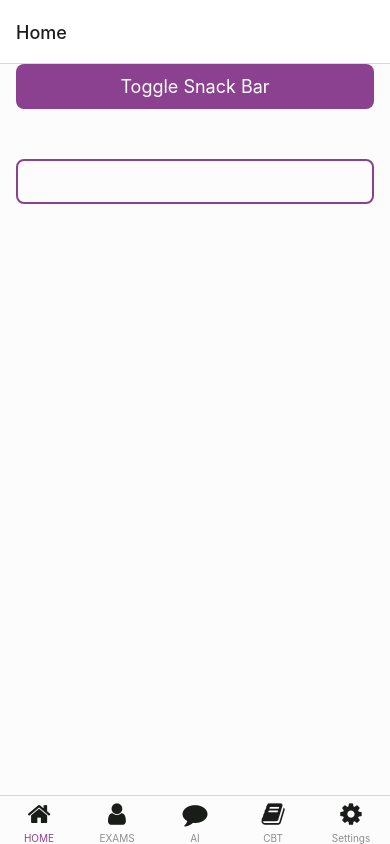
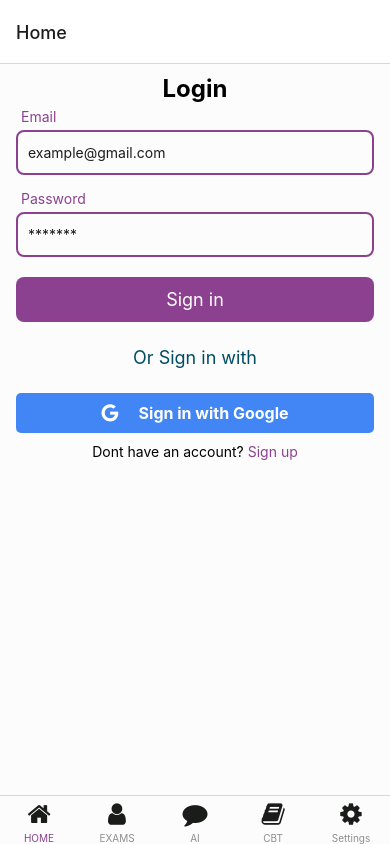
Before and after one commit to sproutjeph/ExamGPTReactNative, a React Native app: screen /Feed in a window 390 px wide. Built offline with nearby package versions, Linux system fonts and the light colour scheme.

Commit message:
sign in view

```diff
--- a/package.json
+++ b/package.json
@@ -16,6 +16,7 @@
     "@react-navigation/native": "^6.1.8",
     "@react-navigation/native-stack": "^6.9.14",
     "react": "18.2.0",
+    "react-hook-form": "^7.47.0",
     "react-native": "0.72.5",
     "react-native-gesture-handler": "^2.13.1",
     "react-native-pager-view": "^6.2.1",
@@ -23,7 +24,8 @@
     "react-native-safe-area-context": "^4.7.2",
     "react-native-screens": "^3.25.0",
     "react-native-tab-view": "^3.5.2",
-    "react-native-vector-icons": "^10.0.0"
+    "react-native-vector-icons": "^10.0.0",
+    "zod": "^3.22.3"
   },
   "devDependencies": {
     "@babel/core": "^7.20.0",
--- /dev/null
+++ b/src/components/AuthInputField.tsx
@@ -0,0 +1,136 @@
+import React, {FC, ReactNode, useEffect} from 'react';
+import AppInput from '@ui/AppInput';
+import {
+  View,
+  StyleSheet,
+  Text,
+  TextInputProps,
+  StyleProp,
+  ViewStyle,
+  Pressable,
+} from 'react-native';
+import Animated, {
+  useAnimatedStyle,
+  useSharedValue,
+  withSequence,
+  withSpring,
+  withTiming,
+} from 'react-native-reanimated';
+import {useForm, Controller} from 'react-hook-form';
+import colors from '@utils/colors';
+
+interface AuthInputFieldProps {
+  name: string;
+  label: string;
+  placeholder?: string;
+  keyboardType?: TextInputProps['keyboardType'];
+  autoCapitalize?: TextInputProps['autoCapitalize'];
+  secureTextEntry?: boolean;
+  containerStyle?: StyleProp<ViewStyle>;
+  rightIcon?: ReactNode;
+  onRightIconPressed?: () => void;
+}
+
+const AuthInputField: FC<AuthInputFieldProps> = ({
+  name,
+  placeholder,
+  label,
+  keyboardType,
+  autoCapitalize,
+  secureTextEntry,
+  containerStyle,
+  rightIcon,
+  onRightIconPressed,
+}) => {
+  const inputTransformValue = useSharedValue(0);
+  const {
+    control,
+    formState: {errors},
+  } = useForm({
+    defaultValues: {
+      [name]: '',
+    },
+  });
+
+  const errorMsg = errors[name]?.message || '';
+
+  const shakUI = () => {
+    inputTransformValue.value = withSequence(
+      withTiming(-10, {duration: 50}),
+      withSpring(0, {
+        damping: 8,
+        mass: 0.5,
+        stiffness: 1000,
+        restDisplacementThreshold: 0.1,
+      }),
+    );
+  };
+
+  const inputStyle = useAnimatedStyle(() => {
+    return {
+      transform: [{translateX: inputTransformValue.value}],
+    };
+  });
+
+  useEffect(() => {
+    if (errorMsg) {
+      shakUI();
+    }
+  }, [errorMsg]);
+
+  return (
+    <Animated.View style={[containerStyle, inputStyle]}>
+      <View style={styles.labelContainer}>
+        <Text style={styles.label}>{label}</Text>
+        <Text style={styles.errorMsg}>{errorMsg}</Text>
+      </View>
+      <View>
+        <Controller
+          control={control}
+          name={name}
+          render={({field: {onChange, onBlur, value}}) => (
+            <AppInput
+              placeholder={placeholder}
+              keyboardType={keyboardType}
+              autoCapitalize={autoCapitalize}
+              secureTextEntry={secureTextEntry}
+              onChangeText={onChange}
+              value={value}
+              onBlur={onBlur}
+            />
+          )}
+        />
+        {rightIcon ? (
+          <Pressable style={styles.rightIcon} onPress={onRightIconPressed}>
+            {rightIcon}
+          </Pressable>
+        ) : null}
+      </View>
+    </Animated.View>
+  );
+};
+
+const styles = StyleSheet.create({
+  labelContainer: {
+    flexDirection: 'row',
+    alignItems: 'center',
+    justifyContent: 'space-between',
+    padding: 5,
+  },
+  label: {
+    color: colors.primary,
+  },
+  errorMsg: {
+    color: colors.error,
+  },
+  rightIcon: {
+    width: 45,
+    height: 45,
+    position: 'absolute',
+    right: 0,
+    justifyContent: 'center',
+    alignItems: 'center',
+  },
+});
+
+export default AuthInputField;
--- /dev/null
+++ b/src/components/GoogleSignInButton.tsx
@@ -0,0 +1,43 @@
+import colors from '@utils/colors';
+import React, {FC} from 'react';
+import {Pressable, Text, StyleSheet} from 'react-native';
+import Icon from 'react-native-vector-icons/FontAwesome';
+
+interface Props {
+  onPress?: () => void;
+}
+
+const GoogleSignInButton: FC<Props> = ({onPress}) => {
+  return (
+    <Pressable
+      style={({pressed}) => [
+        styles.button,
+        {backgroundColor: pressed ? '#DD4B39' : '#4285F4'},
+      ]}
+      onPress={onPress}>
+      <Icon name="google" size={20} color="white" style={styles.icon} />
+      <Text style={styles.text}>Sign in with Google</Text>
+    </Pressable>
+  );
+};
+
+const styles = StyleSheet.create({
+  button: {
+    flexDirection: 'row',
+    alignItems: 'center',
+    justifyContent: 'center',
+    padding: 10,
+    borderRadius: 5,
+  },
+  text: {
+    color: colors.onPrimary,
+    marginLeft: 10,
+    fontSize: 16,
+    fontWeight: 'bold',
+  },
+  icon: {
+    marginRight: 10,
+  },
+});
+
+export default GoogleSignInButton;
--- a/src/views/Home.tsx
+++ b/src/views/Home.tsx
@@ -1,24 +1,13 @@
-import Snackbar, {SnackbarPosition} from '@components/Snackbar';
-import AppButtont from '@ui/AppButtont';
-import AppInput from '@ui/AppInput';
-import React, {FC, useState} from 'react';
+import React, {FC} from 'react';
 import {View, StyleSheet} from 'react-native';
+import SignIn from './auth/SignIn';
 
 interface Props {}
 
 const Home: FC<Props> = ({}) => {
-  const [show, setShow] = useState(false);
   return (
     <View style={styles.container}>
-      {show && (
-        <Snackbar
-          open={show}
-          position={SnackbarPosition.BOTTOM}
-          message="Snakbar"
-        />
-      )}
-      <AppButtont title="Toggle Snack Bar" onPress={() => setShow(!show)} />
-      <AppInput />
+      <SignIn />
     </View>
   );
 };
@@ -27,8 +16,6 @@ const styles = StyleSheet.create({
   container: {
     alignItems: 'center',
     justifyContent: 'center',
-    gap: 50,
-    marginHorizontal: 16,
   },
 });
 
--- /dev/null
+++ b/src/views/auth/SignIn.tsx
@@ -0,0 +1,77 @@
+import AuthInputField from '@components/AuthInputField';
+import GoogleSignInButton from '@components/GoogleSignInButton';
+import AppButton from '@ui/AppButton';
+import colors from '@utils/colors';
+import React, {FC} from 'react';
+import {View, StyleSheet, Text, Pressable} from 'react-native';
+
+interface Props {}
+
+const SignIn: FC<Props> = ({}) => {
+  return (
+    <View style={styles.container}>
+      <Text style={styles.header}>Login</Text>
+      <AuthInputField
+        label="Email"
+        placeholder="example@gmail.com"
+        name="email"
+      />
+      <AuthInputField
+        label="Password"
+        placeholder="*******"
+        name="email"
+        containerStyle={{marginVertical: 10}}
+      />
+
+      <View style={styles.submitButtonContainer}>
+        <AppButton title="Sign in" />
+      </View>
+
+      <Text style={styles.or}>Or Sign in with</Text>
+
+      <View>
+        <GoogleSignInButton />
+      </View>
+      <View style={styles.linkContainer}>
+        <Text>Dont have an account? </Text>
+        <Pressable>
+          <Text style={{color: colors.primary}}>Sign up</Text>
+        </Pressable>
+      </View>
+    </View>
+  );
+};
+
+const styles = StyleSheet.create({
+  container: {
+    width: '100%',
+    height: '100%',
+    paddingHorizontal: 16,
+    justifyContent: 'center',
+  },
+  header: {
+    fontSize: 24,
+    fontWeight: 'bold',
+    textAlign: 'center',
+    marginTop: 10,
+  },
+  submitButtonContainer: {
+    marginTop: 10,
+  },
+  or: {
+    marginVertical: 25,
+    textAlign: 'center',
+    fontSize: 18,
+    color: colors.tertiary,
+  },
+  googleIcon: {
+    color: 'green',
+  },
+  linkContainer: {
+    flexDirection: 'row',
+    justifyContent: 'center',
+    marginTop: 10,
+  },
+});
+
+export default SignIn;
```
Also changed, not shown: src/components/FormSubmitButton.tsx (added, +21 -0 lines), src/assets/google-btn.svg (added), src/ui/AppButton.tsx (renamed from src/ui/AppButtont.tsx), 1 other file (tests, documents, lock files or other folders).
